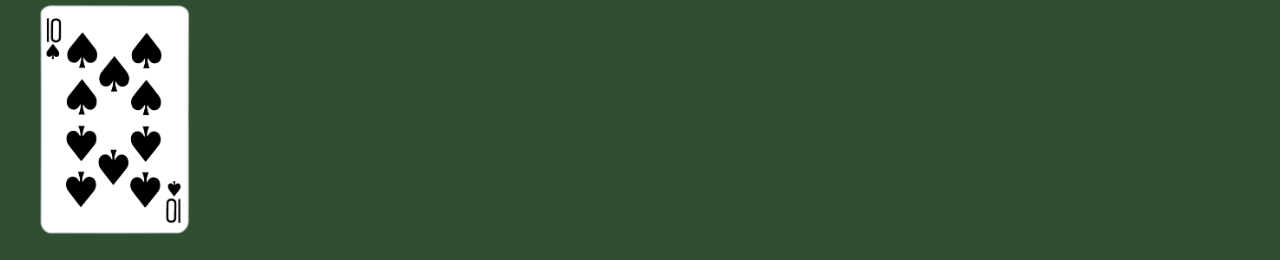
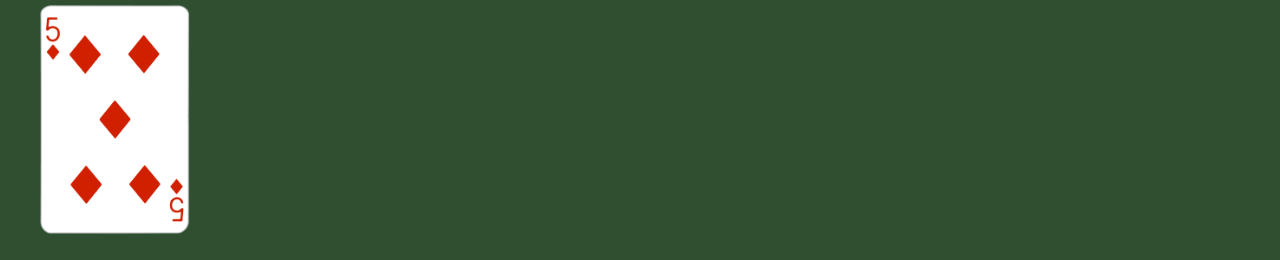
Before and after one commit to mundix/js-modern-blackjack, a plain HTML site: page index.html in a window 1280 px wide. Both pictures are taken after a click on the button "Pedit Carta". Shown: the part 175-435 px from the top of the page. Drawn offline with nearby package versions, Linux system fonts and the light colour scheme.

Commit message:
Working game logic player

```diff
--- a/assets/js/juego.js
+++ b/assets/js/juego.js
@@ -16,6 +16,8 @@ let   puntosJugador = 0,
 // Espacio para las referencias dle HTML
 const btnPedir = document.querySelector('#btnPedir');
 
+//Solo meinteresa el primero que coincide coneste ID
+const divCartasJugador =  document.querySelector('#jugador-cartas');
 const puntosHTML = document.querySelectorAll('small');
 
 // Esta funcion crea un nuevo deck
@@ -74,6 +76,17 @@ btnPedir.addEventListener('click', () => {
     puntosHTML[0].innerHTML = puntosJugador;
 
     //Como hacer que aparesca una nueva carta
+    const imgCarta = document.createElement('img');
+    imgCarta.src = `assets/cartas/${carta}.png`;
+    imgCarta.classList.add('carta');
+    divCartasJugador.append(imgCarta);
 
-    // console.log(puntosJugador);
+    // Ahora necesto controlar la parte de los puntos.
+    // Evaluar si tienemas de 21 perdio
+    if(puntosJugador > 21) {
+        console.warn('Lo siento mucho perdiste');
+        btnPedir.disabled = true;
+    } else if (puntosJugador === 21) {
+        console.warn('21 !!!');
+    }
 });
--- a/index.html
+++ b/index.html
@@ -26,7 +26,7 @@
         <div class="col">
             <h1>Jugador 1 - <small>0</small></h1>
             <div id="jugador-cartas">
-                <img class='carta' src="assets/cartas/10S.png">
+                <!-- <img class='carta' src="assets/cartas/10S.png">  -->
             </div>
         </div>
     </div>
```
